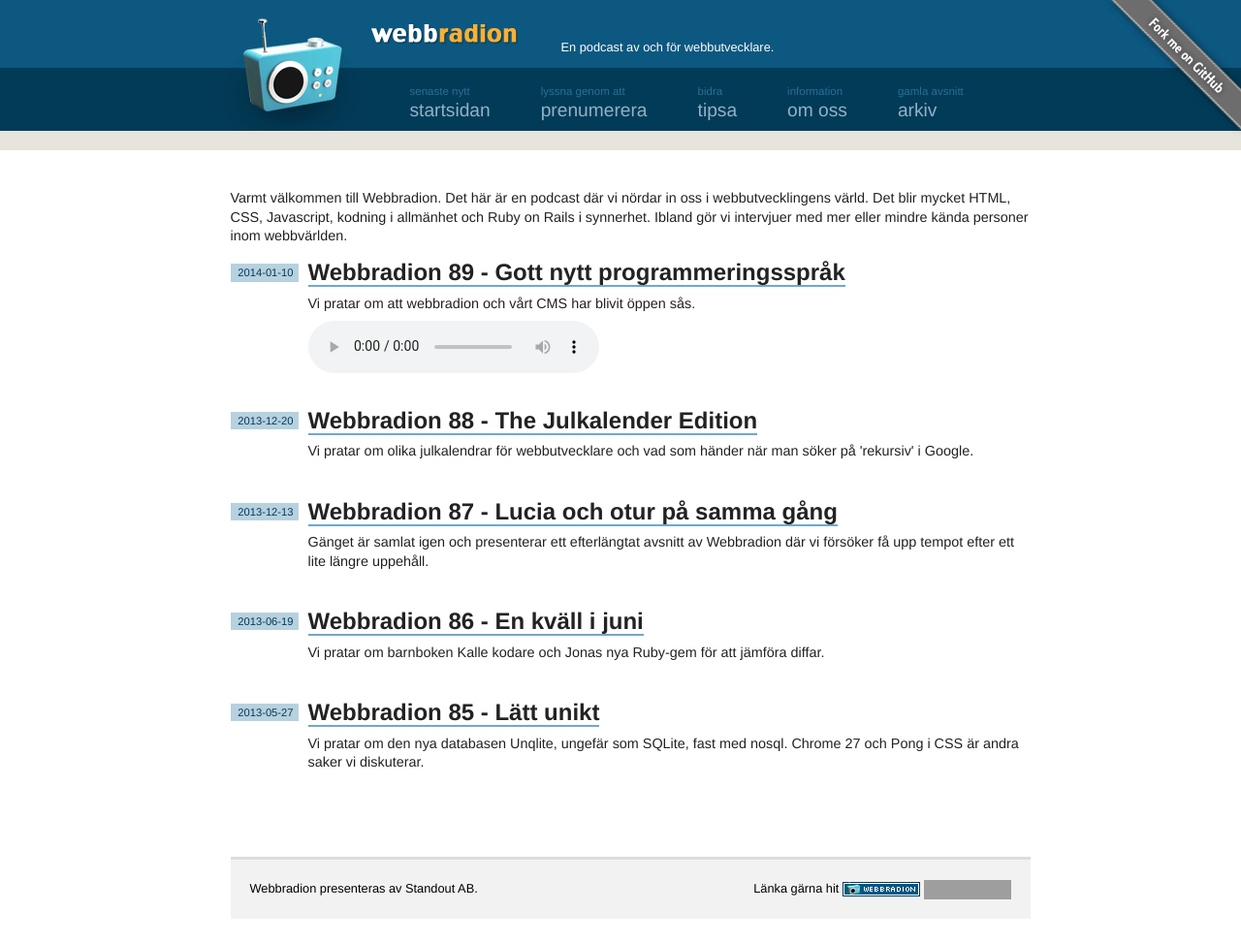
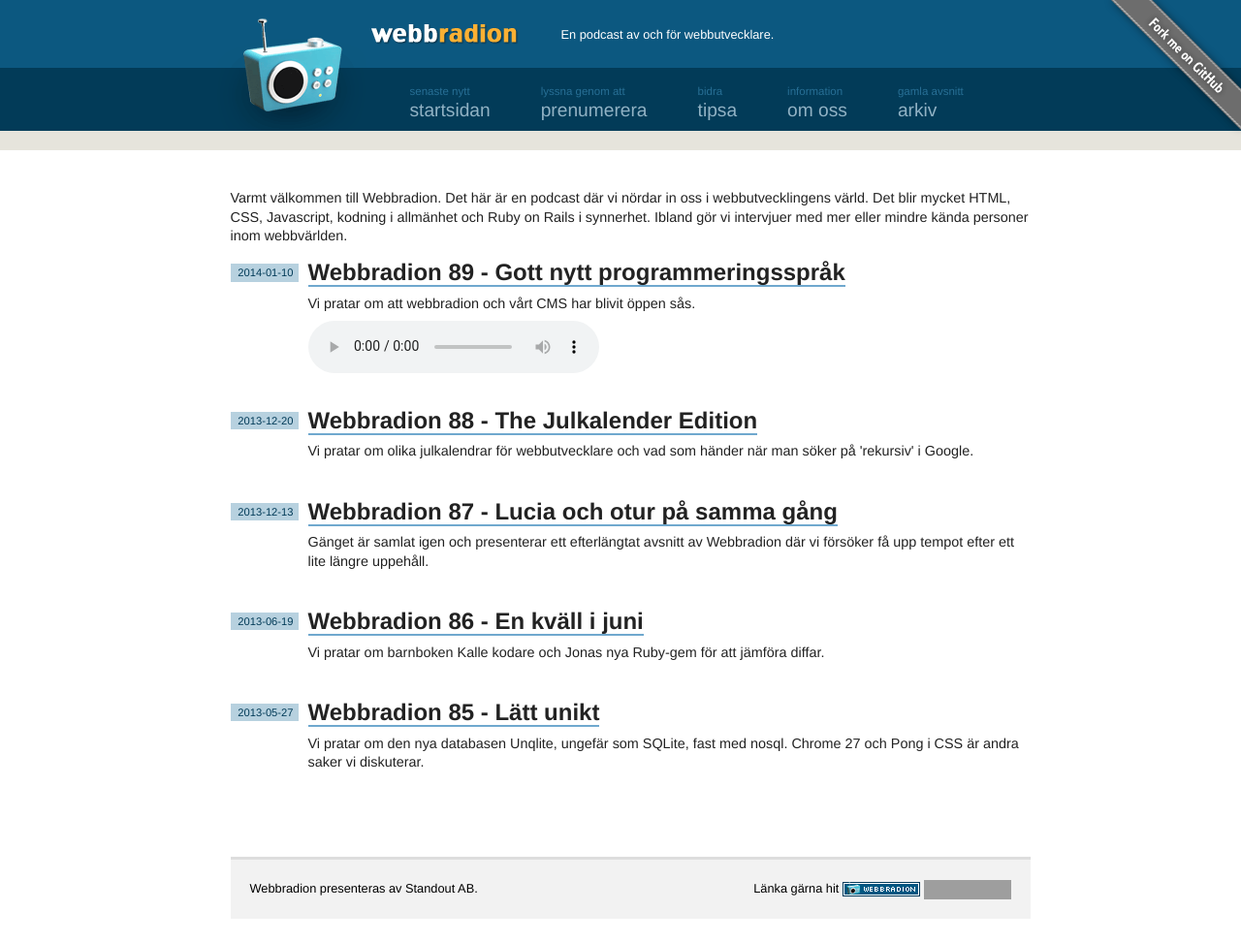
Before and after one commit to standout/webbradion.net, a Jekyll site: the page built from index.html, in a window 1280 px wide. Shown: the whole page at 97% size. Built offline with Jekyll 4.4.1, drawn with Linux system fonts in a browser that asks for light colours; grey boxes are pictures that could not be loaded.

Commit message:
Fix css for "En podcast av och för..."

```diff
--- a/stylesheets/stylesheet.css
+++ b/stylesheets/stylesheet.css
@@ -24,7 +24,7 @@
 }
 #header p {
   float: left;
-  padding: 26px 0 0 30px;
+  padding: 13px 0 13px 30px;
   color: white;
   font-size: .8em;
 }
```
